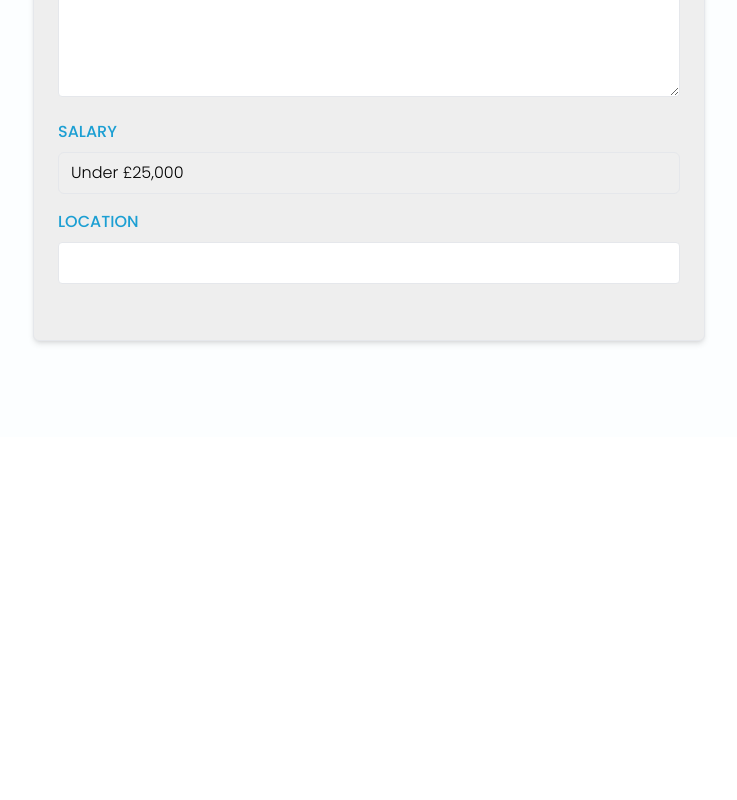
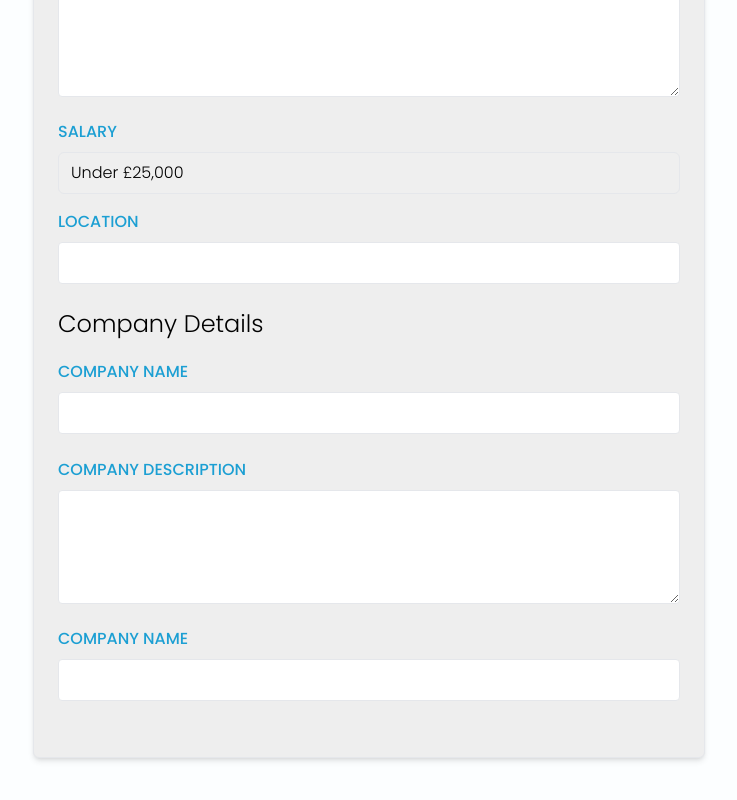
Before and after one commit to Nimira43/Knight-Coders, a Vue app: page /jobs/add in a window 1280 px wide. Shown: the part 506-1306 px from the top of the page, without its empty margins (271-1008 px from the left). Before the commit the page ends 943 px from the top, so only its background shows below. Built offline with nearby package versions, Linux system fonts and the light colour scheme.

Commit message:
Company, description and email

```diff
--- a/src/views/AddJobView.vue
+++ b/src/views/AddJobView.vue
@@ -47,7 +47,6 @@
               Job Description
             </label>
             <textarea
-              type="text"
               id="description"
               name="description"
               class="border rounded w-full py-2 px-3"
@@ -57,7 +56,7 @@
           </div>
           <div class="mb-4">
             <label
-              for="salary"
+              for="type"
               class="block text-main font-medium mb-2 uppercase"
             >
               Salary
@@ -98,6 +97,50 @@
               required
             >
           </div>
+          <h3 class="text-2xl mb-5">Company Details</h3>
+          <div class="mb-4">
+            <label
+              for="company"
+              class="block text-main font-medium mb-2 uppercase"
+            >
+              Company Name
+            </label>
+            <input
+              type="text"
+              id="company"
+              name="company"
+              class="border rounded w-full py-2 px-3 mb-2"
+            >
+          </div>
+          <div class="mb-4">
+            <label
+              for="company_description"
+              class="block text-main font-medium mb-2 uppercase"
+            >
+              Company Description
+            </label>
+            <textarea
+              id="company_description"
+              name="company_description"
+              class="border rounded w-full py-2 px-3"
+              rows="4"
+            ></textarea>
+          </div>
+          <div class="mb-4">
+            <label
+              for="company_email"
+              class="block text-main font-medium mb-2 uppercase"
+            >
+              Company Name
+            </label>
+            <input
+              type="email"
+              id="company_email"
+              name="company_email"
+              class="border rounded w-full py-2 px-3 mb-2"
+              required
+            >
+          </div>
         </form>
       </div>
     </div>
```
